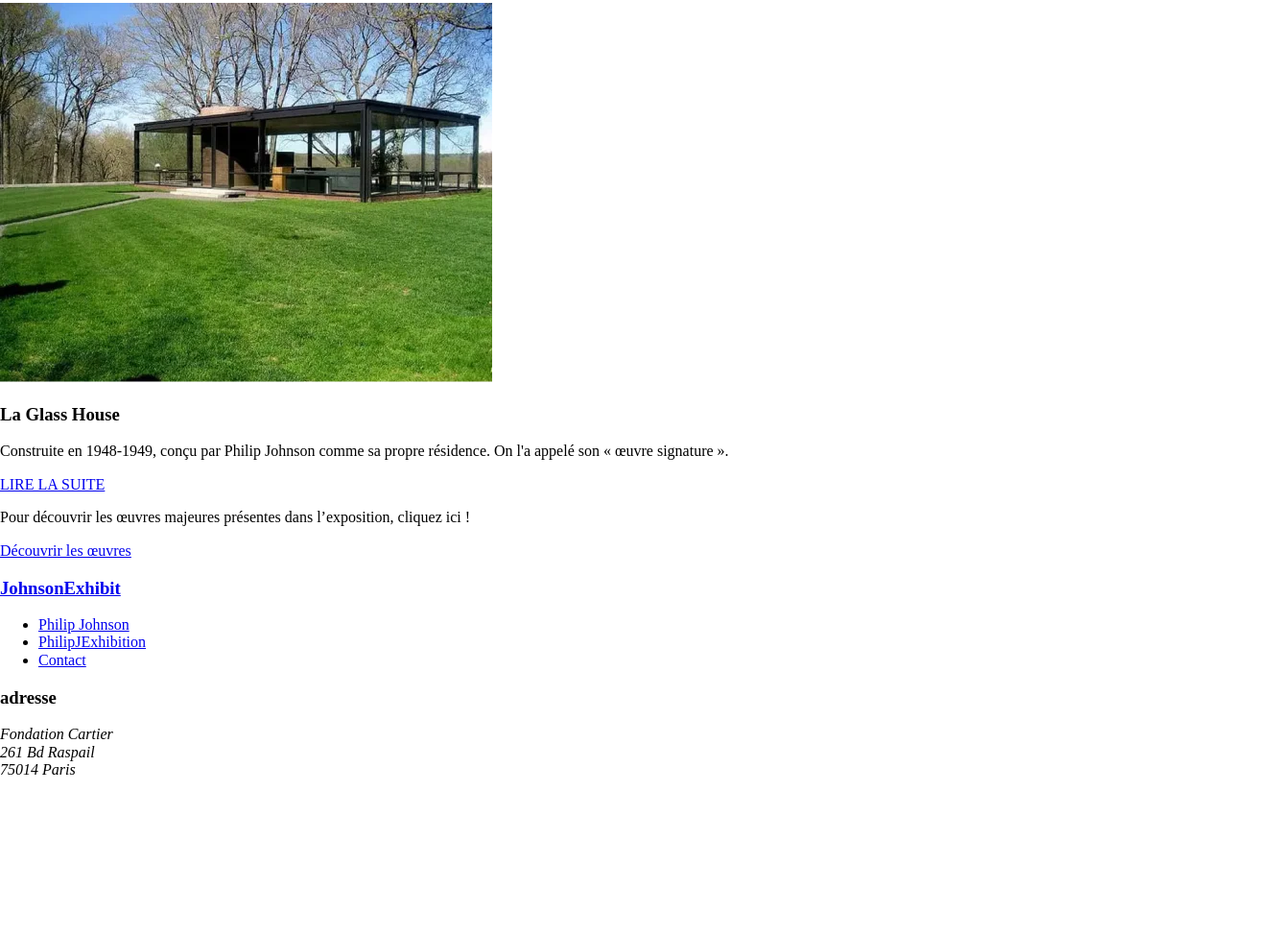
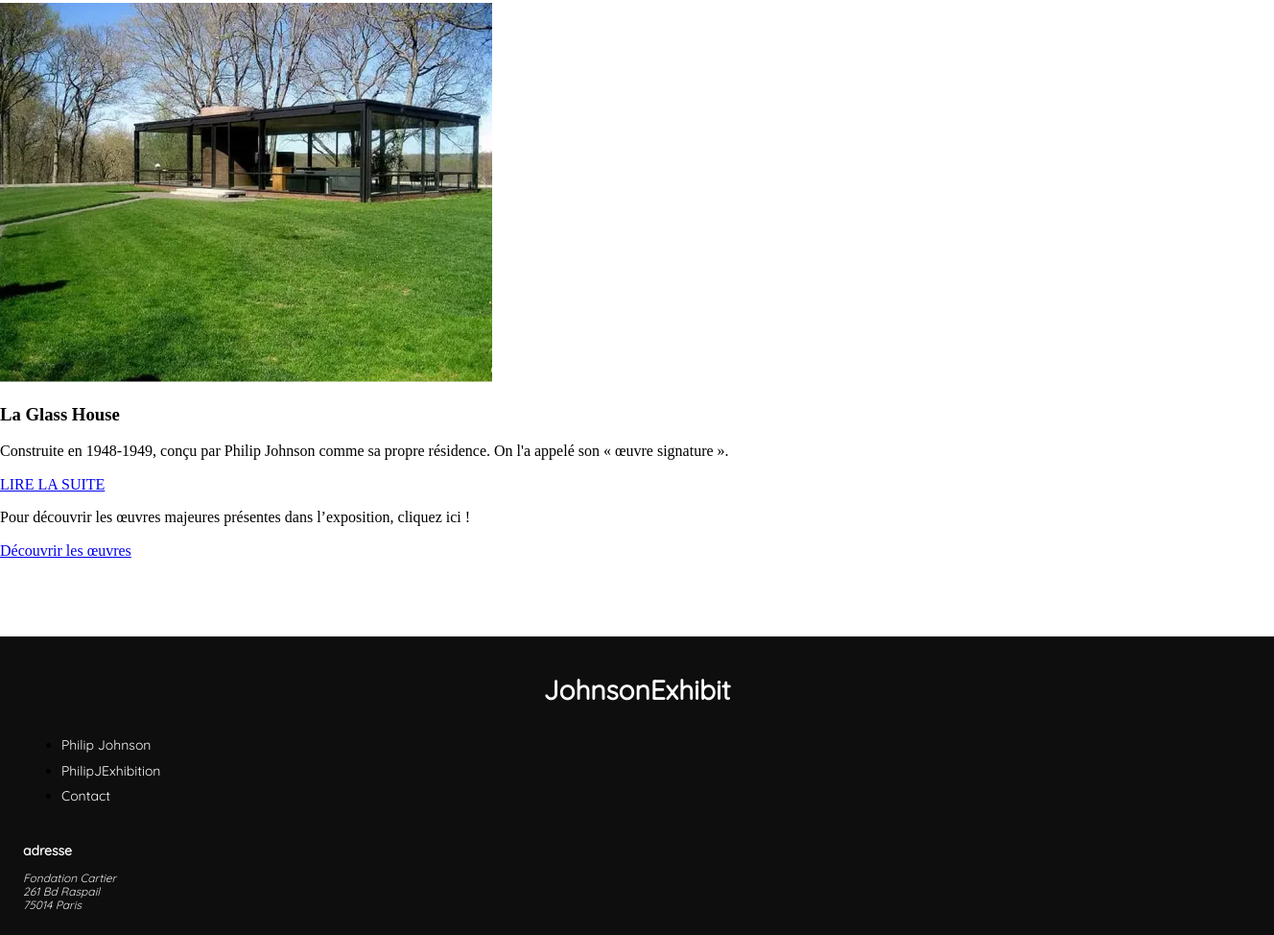
Before and after one commit to MMI-SAE-105/2023-sae-105-ethanTouitou, a plain HTML site: page index.html in a window 1280 px wide. Shown: the part 209-1183 px from the top of the page at 96% size, 1328 px wide, since content can reach past the window. Before the commit the page ends 1020 px from the top, so only its background shows below. Drawn offline with nearby package versions, Linux system fonts and the light colour scheme.

Commit message:
ajout CSS footer

```diff
--- a/index.html
+++ b/index.html
@@ -67,22 +67,23 @@
         </section>
     </main>
 
-    <footer>
-        <a href="/index.html">
-            <h3>JohnsonExhibit</h3>
+    <footer class="footer">
+        <a class="footer__lien-title" href="/index.html">
+            <h3 class="footer__title">JohnsonExhibit</h3>
         </a>
 
         <nav>
-            <ul>
-                <li><a href="fr/Philij.html">Philip Johnson</a></li>
-                <li><a href="fr/exhibition.html">PhilipJExhibition</a></li>
-                <li><a href="fr/contact.html">Contact</a></li>
+            <ul class="list-unstyled">
+                <li class="footer__list-menu"><a class="footer__list-item" href="fr/Philij.html">Philip Johnson</a></li>
+                <li class="footer__list-menu"><a class="footer__list-item"
+                        href="fr/exhibition.html">PhilipJExhibition</a></li>
+                <li class="footer__list-menu"><a class="footer__list-item" href="fr/contact.html">Contact</a></li>
             </ul>
         </nav>
 
         <div>
-            <h3>adresse</h3>
-            <address>Fondation Cartier<br>261 Bd Raspail<br>75014 Paris</address>
+            <h3 class="footer__subheading">adresse</h3>
+            <address class="footer__adress">Fondation Cartier<br>261 Bd Raspail<br>75014 Paris</address>
         </div>
 
     </footer>
--- /dev/null
+++ b/src/css/layout/footer.css
@@ -0,0 +1,50 @@
+.footer {
+    background-color: var(--noir);
+    width: 100%;
+    padding: var(--space3x) var(--space3x);
+    margin-top: 5rem;
+}
+
+.footer__lien-title {
+    text-decoration: none;
+    color: var(--blanc);
+}
+
+.footer__title {
+    color: var(--blanc);
+    font-weight: 700;
+    margin: 1rem auto 2rem auto;
+    font-size: var(--title);
+    font-family: var(--font-website);
+    text-align: center;
+}
+
+.footer__list-item {
+    text-decoration: none;
+    color: var(--blanc);
+    font-family: var(--font-website);
+    font-size: var(--text);
+    font-weight: 500s;
+}
+
+.footer__subheading {
+    color: var(--blanc);
+    font-family: var(--font-website);
+    font-size: var(--bold);
+    margin-top: 2rem;
+}
+
+.footer__adress {
+    color: var(--gris-clair);
+    font-family: var(--font-website);
+    font-size: var(--small);
+}
+
+.footer__list {
+    gap: 2rem;
+    display: flex;
+}
+
+.footer__list-menu {
+    padding-bottom: 0.5rem;
+}
--- a/src/css/style.css
+++ b/src/css/style.css
@@ -18,4 +18,5 @@
 /* Pages */
 
 /*Layout*/
-@import "layout/menu.css"
+@import "layout/menu.css";
+@import "layout/footer.css"
```
